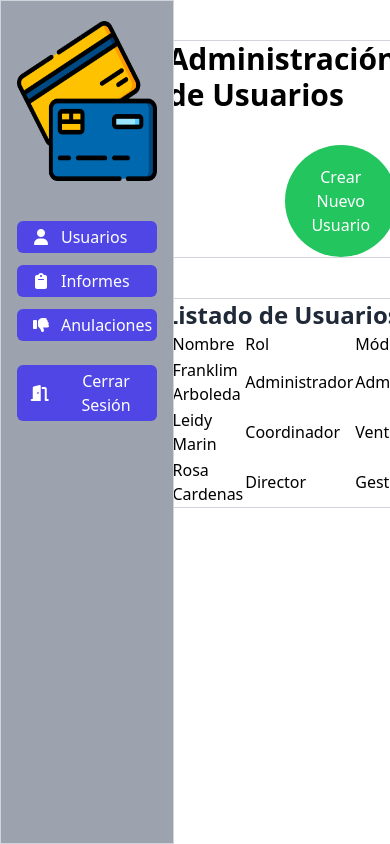
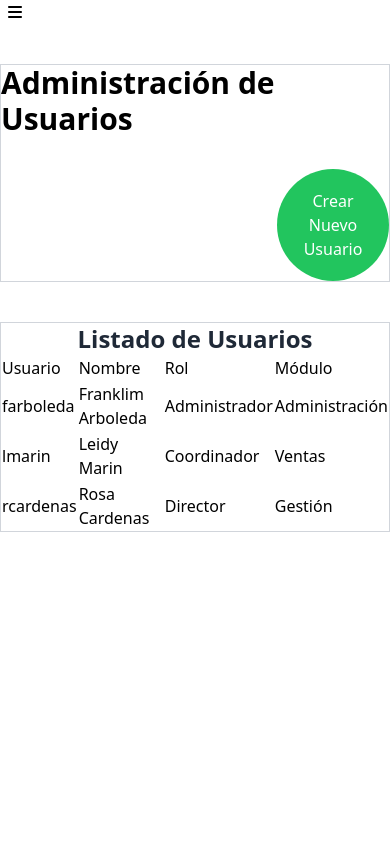
Before and after one commit to farboledafalla/Financiera, a React (Create React App) app: page /admin/usuarios in a window 390 px wide. Built offline with nearby package versions, Linux system fonts and the light colour scheme.

Commit message:
Se agrega maquetacion de navegacion responsive

```diff
--- a/src/components/Sidebar.jsx
+++ b/src/components/Sidebar.jsx
@@ -4,7 +4,7 @@ import { Link } from 'react-router-dom';
 
 const Sidebar = () => {
    return (
-      <nav className='w-72 border border-gray-300 h-full flex flex-col bg-gray-400 pt-5 px-4'>
+      <nav className='hidden md:flex md:w-72 border border-gray-300 h-full flex-col bg-gray-400 pt-5 px-4'>
          <Link to='/admin'>
             <ImagenLogo />
          </Link>
--- /dev/null
+++ b/src/components/SidebarResponsive.jsx
@@ -0,0 +1,53 @@
+import React, { useState } from 'react';
+import { Link } from 'react-router-dom';
+
+const SidebarResponsive = () => {
+   const [mostrarNavegacion, setMostrarNavegacion] = useState(false);
+
+   return (
+      <div
+         className='md:hidden'
+         onClick={() => {
+            setMostrarNavegacion(!mostrarNavegacion);
+         }}
+      >
+         <i
+            className={`fas fa-solid fa-${
+               mostrarNavegacion ? 'arrow-up' : 'bars'
+            } hover:text-yellow-500 hover:cursor-pointer mx-2`}
+         />
+         {mostrarNavegacion && (
+            <ul>
+               <RutaResponsive
+                  nombre='Usuarios'
+                  ruta='/admin/usuarios'
+                  icono='user'
+               />
+               <RutaResponsive
+                  nombre='Informes'
+                  ruta='/admin/informes'
+                  icono='clipboard'
+               />
+               <RutaResponsive
+                  nombre='Anulaciones'
+                  ruta='/admin/anulaciones'
+                  icono='thumbs-down'
+               />
+            </ul>
+         )}
+      </div>
+   );
+};
+
+const RutaResponsive = ({ nombre, ruta, icono }) => {
+   return (
+      <Link to={ruta}>
+         <li className='flex items-center p-1 bg-indigo-600 w-full rounded-md text-white my-1 hover:bg-indigo-800'>
+            <i className={`fas fa-solid fa-${icono} w-10 ml-2`} />
+            {nombre}
+         </li>
+      </Link>
+   );
+};
+
+export default SidebarResponsive;
--- a/src/layouts/PrivateLayout.jsx
+++ b/src/layouts/PrivateLayout.jsx
@@ -1,16 +1,18 @@
 /* Importar componentes */
-import Sidebar from "components/Sidebar"
-import { Outlet } from "react-router-dom"
+import Sidebar from 'components/Sidebar';
+import SidebarResponsive from 'components/SidebarResponsive';
+import { Outlet } from 'react-router-dom';
 
 const PrivateLayout = () => {
-  return (
-    <div className='flex w-screen h-screen'>
-      <Sidebar />
-      <main className='flex w-full overflow-y-scroll items-center justify-center'>
-        <Outlet />
-      </main>
-    </div>
-  )
-}
+   return (
+      <div className='flex flex-col md:flex-row w-screen h-screen'>
+         <Sidebar />
+         <SidebarResponsive />
+         <main className='flex w-full overflow-y-scroll'>
+            <Outlet />
+         </main>
+      </div>
+   );
+};
 
-export default PrivateLayout
+export default PrivateLayout;
```
